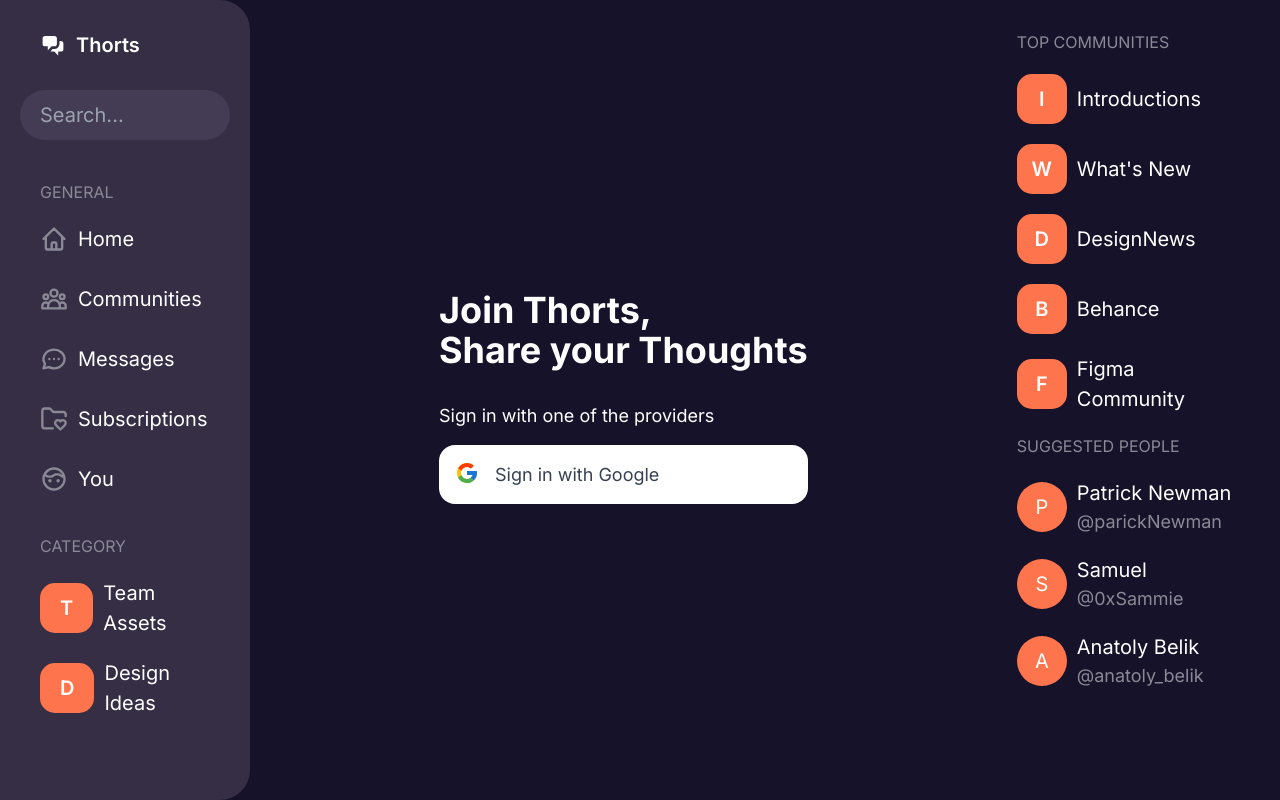
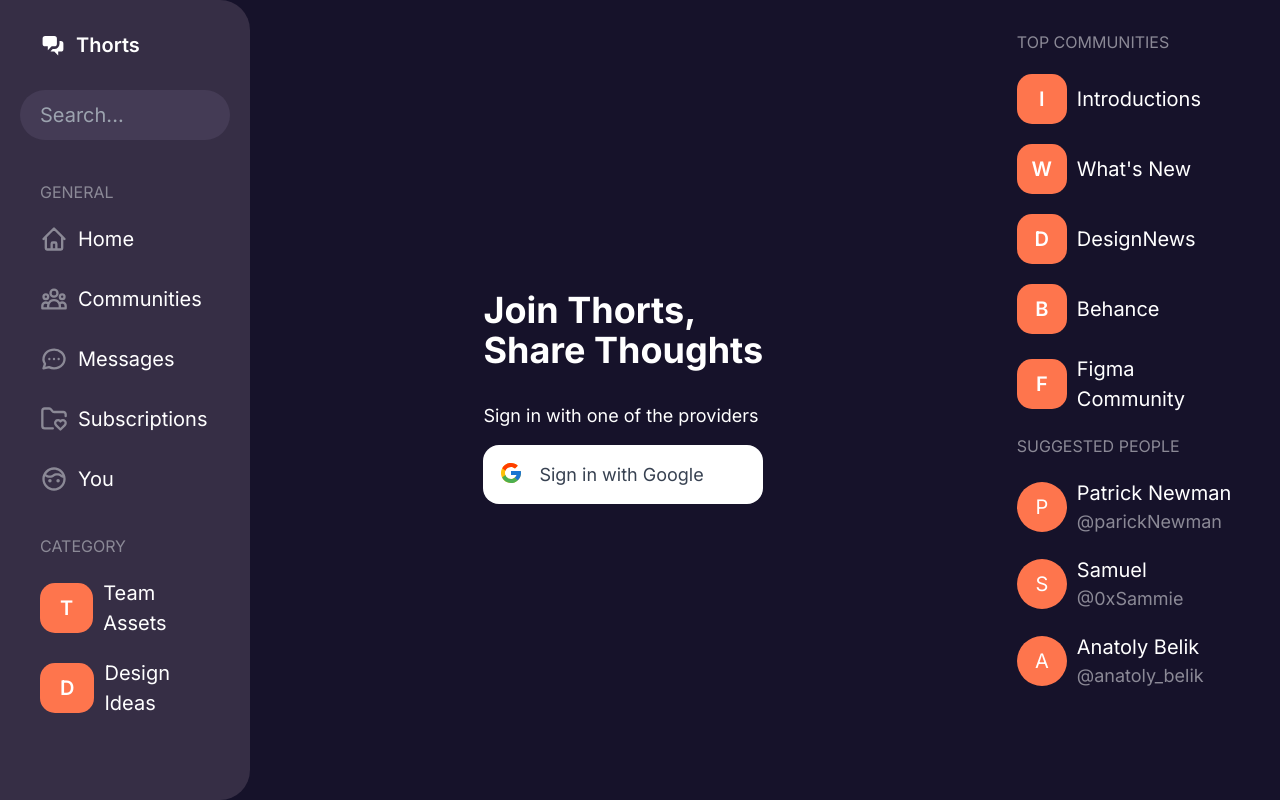
Before and after one commit to sam-dude/Whooper, a Next.js app: page /auth/login in a window 1280 px wide. Built offline with nearby package versions, Linux system fonts and the light colour scheme; no server answers.

Commit message:
Google auth

```diff
--- a/src/app/[auth]/login/page.js
+++ b/src/app/[auth]/login/page.js
@@ -1,14 +1,32 @@
+"use client"
 import styles from './page.module.css'
+import { useContext, useState } from 'react'
+import { useRouter } from 'next/navigation'
 import {FcGoogle} from 'react-icons/fc'
+import { userAuthContext } from '@/app/context/UserAuthContext'
 
 export default function Login() {
+    const {signUp, googleSignIn} = useContext(userAuthContext);
+    const [ error, setError ] = useState('')
+    const { push } = useRouter();
+
+    const handleGoogleSignUp = async (e) =>{
+        e.preventDefault();
+        try{
+            await googleSignIn();
+            push("/");
+        }catch(err){
+            setError(err.message)
+            console.log(error)
+        }
+    }
   return (
     <div className={styles.container}>
         <div className={styles.box}>
-            <h2 className='font-bold text-4xl'>Join Thorts, <br />Share your Thoughts</h2>
+            <h2 className='font-bold text-4xl'>Join Thorts, <br />Share Thoughts</h2>
             <div className='py-4'>
                 <h3 className='py-4 min-w-fit'>Sign in with one of the providers</h3>
-                <button className='bg-white text-gray-700 w-full rounded-2xl flex align-middle p-4 gap-4'>
+                <button onClick={handleGoogleSignUp} className='bg-white text-gray-700 w-full rounded-2xl flex align-middle p-4 gap-4'>
                     <FcGoogle className='text-2xl '/>
                     Sign in with Google
                 </button>
--- /dev/null
+++ b/src/app/context/UserAuthContext.js
@@ -0,0 +1,43 @@
+"use client"
+import { createContext, useEffect, useState } from "react";
+import {
+    createUserWithEmailAndPassword,
+    signInWithEmailAndPassword,
+    signOut,
+    onAuthStateChanged,
+    GoogleAuthProvider,
+    signInWithPopup,
+    sendPasswordResetEmail
+} from 'firebase/auth';
+import { auth } from "@/utils/firebase";
+
+export const userAuthContext = createContext();
+
+export function UserAuthProvider({ children }) {
+    const [user, setUser] = useState("");
+        function signUp(email, password){
+            return createUserWithEmailAndPassword(auth, email, password);
+        }
+        function logIn(email, password){
+            return signInWithEmailAndPassword(auth, email, password);
+        }
+        function logOut() {
+            return signOut(auth);
+        }
+        function googleSignIn() {
+            const googleAuthProvider = new GoogleAuthProvider();
+            return signInWithPopup(auth, googleAuthProvider);
+        }
+        function resetPassword(email) {
+            return sendPasswordResetEmail(auth, email);
+        }
+        useEffect(() => {
+            const unsubscribe = onAuthStateChanged(auth, (currentUser) => {
+                setUser(currentUser);
+            });
+            return () => {
+                unsubscribe();
+            }
+        }, []);
+    return <userAuthContext.Provider value={{user, signUp, logIn, logOut, googleSignIn, resetPassword}}>{children}</userAuthContext.Provider>
+}
--- a/src/app/layout.js
+++ b/src/app/layout.js
@@ -2,6 +2,7 @@
 import './globals.css'
 import { Inter } from 'next/font/google'
 import RigthSideBar from '@/components/RightSideBar/RigthSideBar'
+import { UserAuthProvider } from './context/UserAuthContext'
 
 const inter = Inter({ subsets: ['latin'] })
 
@@ -14,9 +15,12 @@
   return (
     <html lang="en">
       <body className={inter.className}>
-        <Navbar />
+        <UserAuthProvider>
+          <Navbar />
 
           {children}
+
+        </UserAuthProvider>
         <div className='sidebar'><RigthSideBar /></div>
       </body>
     </html>
--- a/src/utils/firebase.js
+++ b/src/utils/firebase.js
@@ -1,6 +1,7 @@
 // Import the functions you need from the SDKs you need
 import { initializeApp } from "firebase/app";
 import { getAuth } from "firebase/auth";
+import { createUserWithEmailAndPassword } from "firebase/auth";
 import { getFirestore } from "firebase/firestore";
 
 // import { getAnalytics } from "firebase/analytics";
```
